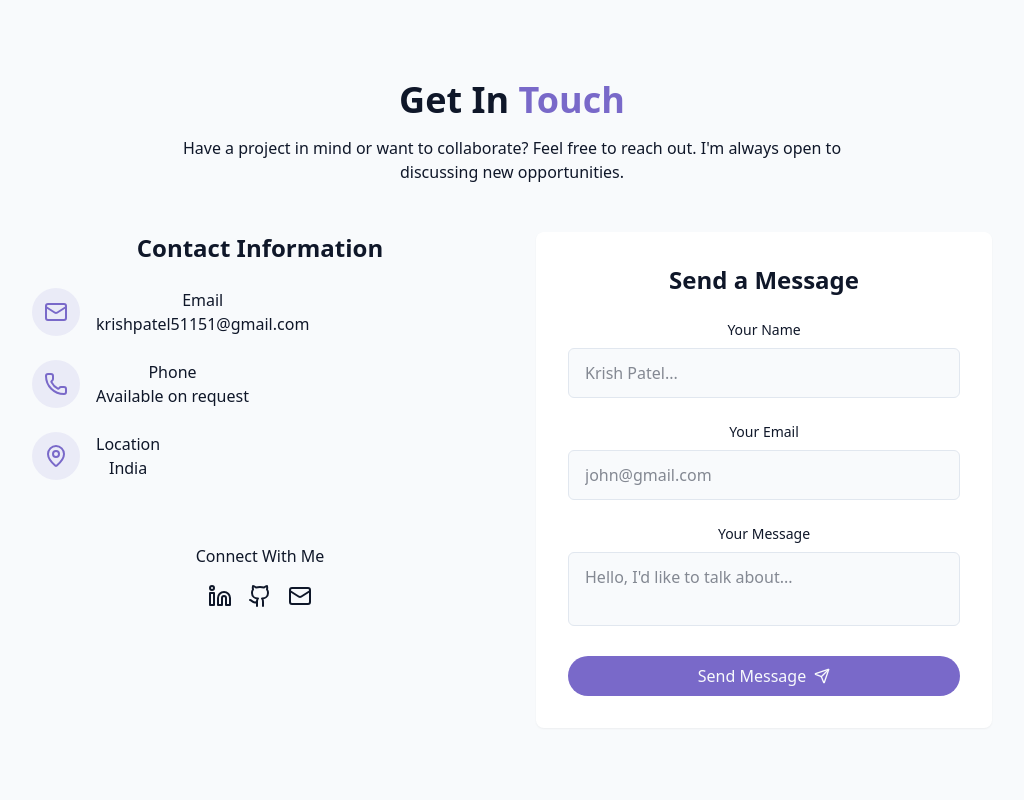
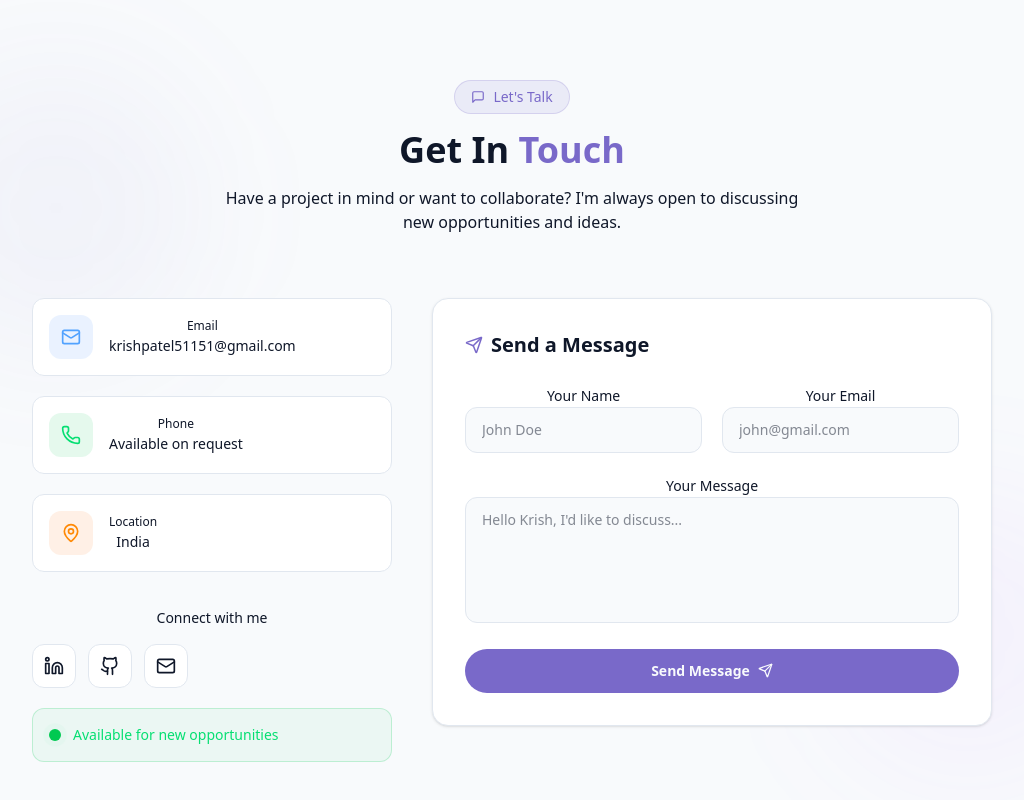
Before and after one commit to KrishPatel511/krishpatelportfolio.github.io, a React (Vite) app: page / in a window 1280 px wide. Shown: the part 4040-4840 px from the top of the page, without its empty margins (128-1152 px from the left). Built offline with nearby package versions, Linux system fonts and the light colour scheme.

Commit message:
Redesign ContactSection with attractive cards, social links, animated form

```diff
--- a/src/components/ContactSection.jsx
+++ b/src/components/ContactSection.jsx
@@ -1,122 +1,176 @@
-import {
-  Github,
-  Linkedin,
-  Mail,
-  MapPin,
-  Phone,
-  Send,
-} from "lucide-react";
+import { Github, Linkedin, Mail, MapPin, Phone, Send, MessageSquare } from "lucide-react";
 import { cn } from "@/lib/utils";
 import { useToast } from "@/hooks/use-toast";
 import { useState } from "react";
 
+const contactInfo = [
+  {
+    icon: <Mail className="h-5 w-5" />,
+    label: "Email",
+    value: "krishpatel51151@gmail.com",
+    href: "mailto:krishpatel51151@gmail.com",
+    color: "from-blue-500/20 to-blue-500/5",
+    iconBg: "bg-blue-500/10 text-blue-400",
+    border: "hover:border-blue-500/40",
+  },
+  {
+    icon: <Phone className="h-5 w-5" />,
+    label: "Phone",
+    value: "Available on request",
+    href: "#",
+    color: "from-green-500/20 to-green-500/5",
+    iconBg: "bg-green-500/10 text-green-400",
+    border: "hover:border-green-500/40",
+  },
+  {
+    icon: <MapPin className="h-5 w-5" />,
+    label: "Location",
+    value: "India",
+    href: "#",
+    color: "from-orange-500/20 to-orange-500/5",
+    iconBg: "bg-orange-500/10 text-orange-400",
+    border: "hover:border-orange-500/40",
+  },
+];
+
+const socials = [
+  {
+    icon: <Linkedin className="h-5 w-5" />,
+    label: "LinkedIn",
+    href: "https://linkedin.com/in/krishpatel511",
+    color: "hover:bg-blue-600 hover:border-blue-600",
+  },
+  {
+    icon: <Github className="h-5 w-5" />,
+    label: "GitHub",
+    href: "https://github.com/KrishPatel511",
+    color: "hover:bg-gray-700 hover:border-gray-700",
+  },
+  {
+    icon: <Mail className="h-5 w-5" />,
+    label: "Email",
+    href: "mailto:krishpatel51151@gmail.com",
+    color: "hover:bg-primary hover:border-primary",
+  },
+];
+
 export const ContactSection = () => {
   const { toast } = useToast();
   const [isSubmitting, setIsSubmitting] = useState(false);
+  const [formData, setFormData] = useState({ name: "", email: "", message: "" });
 
   const handleSubmit = (e) => {
     e.preventDefault();
-
     setIsSubmitting(true);
-
     setTimeout(() => {
       toast({
-        title: "Message sent!",
-        description: "Thank you for your message. I'll get back to you soon.",
+        title: "Message sent! 🎉",
+        description: "Thank you for reaching out. I'll get back to you soon.",
       });
       setIsSubmitting(false);
+      setFormData({ name: "", email: "", message: "" });
     }, 1500);
   };
+
   return (
-    <section id="contact" className="py-24 px-4 relative bg-secondary/30">
-      <div className="container mx-auto max-w-5xl">
-        <h2 className="text-3xl md:text-4xl font-bold mb-4 text-center">
-          Get In <span className="text-primary"> Touch</span>
+    <section id="contact" className="py-24 px-4 relative bg-secondary/30 overflow-hidden">
+
+      {/* Background glow blobs */}
+      <div className="absolute top-20 left-10 w-72 h-72 bg-primary/5 rounded-full blur-3xl pointer-events-none" />
+      <div className="absolute bottom-20 right-10 w-72 h-72 bg-purple-500/5 rounded-full blur-3xl pointer-events-none" />
+
+      <div className="container mx-auto max-w-5xl relative z-10">
+
+        {/* Header */}
+        <div className="text-center mb-16">
+          <div className="inline-flex items-center gap-2 px-4 py-1.5 rounded-full bg-primary/10 border border-primary/20 text-primary text-sm font-medium mb-4">
+            <MessageSquare size={14} />
+            Let's Talk
+          </div>
+          <h2 className="text-3xl md:text-4xl font-bold mb-4">
+            Get In <span className="text-primary">Touch</span>
           </h2>
+          <p className="text-muted-foreground max-w-xl mx-auto">
+            Have a project in mind or want to collaborate? I'm always open
+            to discussing new opportunities and ideas.
+          </p>
+        </div>
 
-        <p className="text-center text-muted-foreground mb-12 max-w-2xl mx-auto">
-          Have a project in mind or want to collaborate? Feel free to reach
-          out. I'm always open to discussing new opportunities.
-        </p>
+        <div className="grid grid-cols-1 lg:grid-cols-5 gap-10">
 
-        <div className="grid grid-cols-1 md:grid-cols-2 gap-12">
-          <div className="space-y-8">
-            <h3 className="text-2xl font-semibold mb-6">
-              {" "}
-              Contact Information
-            </h3>
+          {/* Left Panel */}
+          <div className="lg:col-span-2 space-y-5">
 
-            <div className="space-y-6 justify-center">
-              <div className="flex items-start space-x-4">
-                <div className="p-3 rounded-full bg-primary/10">
-                  <Mail className="h-6 w-6 text-primary" />{" "}
+            {/* Contact Info Cards */}
+            {contactInfo.map((item, i) => (
+              <a
+                key={i}
+                href={item.href}
+                className={cn(
+                  "group flex items-center gap-4 p-4 rounded-xl bg-card border border-border transition-all duration-300",
+                  item.border,
+                  "hover:shadow-md hover:-translate-y-0.5"
+                )}
+              >
+                <div className={cn("p-3 rounded-xl flex-shrink-0 transition-all duration-300", item.iconBg)}>
+                  {item.icon}
                 </div>
                 <div>
-                  <h4 className="font-medium"> Email</h4>
+                  <p className="text-xs text-muted-foreground mb-0.5">{item.label}</p>
+                  <p className="text-sm font-medium text-foreground group-hover:text-primary transition-colors duration-300">
+                    {item.value}
+                  </p>
+                </div>
+              </a>
+            ))}
+
+            {/* Social Links */}
+            <div className="pt-4">
+              <p className="text-sm text-muted-foreground mb-4 font-medium">Connect with me</p>
+              <div className="flex gap-3">
+                {socials.map((s, i) => (
                   <a
-                    href="mailto:krishpatel51151@gmail.com"
-                    className="text-muted-foreground hover:text-primary transition-colors"
+                    key={i}
+                    href={s.href}
+                    target="_blank"
+                    rel="noreferrer"
+                    title={s.label}
+                    className={cn(
+                      "flex items-center justify-center w-11 h-11 rounded-xl border border-border bg-card text-muted-foreground transition-all duration-300 hover:text-white hover:scale-110 hover:shadow-lg",
+                      s.color
+                    )}
                   >
-                    krishpatel51151@gmail.com
+                    {s.icon}
                   </a>
-                </div>
-              </div>
-              <div className="flex items-start space-x-4">
-                <div className="p-3 rounded-full bg-primary/10">
-                  <Phone className="h-6 w-6 text-primary" />{" "}
-                </div>
-                <div>
-                  <h4 className="font-medium"> Phone</h4>
-                  <a
-                    href="tel:+91"
-                    className="text-muted-foreground hover:text-primary transition-colors"
-                  >
-                    Available on request
-                  </a>
-                </div>
-              </div>
-              <div className="flex items-start space-x-4">
-                <div className="p-3 rounded-full bg-primary/10">
-                  <MapPin className="h-6 w-6 text-primary" />{" "}
-                </div>
-                <div>
-                  <h4 className="font-medium"> Location</h4>
-                  <a className="text-muted-foreground hover:text-primary transition-colors">
-                    India
-                  </a>
-                </div>
+                ))}
               </div>
             </div>
 
-            <div className="pt-8">
-              <h4 className="font-medium mb-4"> Connect With Me</h4>
-              <div className="flex space-x-4 justify-center">
-                <a href="https://linkedin.com/in/krishpatel511" target="_blank">
-                  <Linkedin />
-                </a>
-                <a href="https://github.com/KrishPatel511" target="_blank">
-                  <Github />
-                </a>
-                <a href="mailto:krishpatel51151@gmail.com" target="_blank">
-                  <Mail />
-                </a>
-              </div>
+            {/* Availability badge */}
+            <div className="flex items-center gap-3 p-4 rounded-xl bg-green-500/5 border border-green-500/20">
+              <span className="relative flex h-3 w-3 flex-shrink-0">
+                <span className="animate-ping absolute inline-flex h-full w-full rounded-full bg-green-400 opacity-75" />
+                <span className="relative inline-flex rounded-full h-3 w-3 bg-green-500" />
+              </span>
+              <p className="text-sm text-green-400 font-medium">
+                Available for new opportunities
+              </p>
             </div>
           </div>
 
-          <div
-            className="bg-card p-8 rounded-lg shadow-xs"
-            onSubmit={handleSubmit}
-          >
-            <h3 className="text-2xl font-semibold mb-6"> Send a Message</h3>
+          {/* Right Panel — Form */}
+          <div className="lg:col-span-3">
+            <div className="bg-card border border-border rounded-2xl p-8 shadow-sm">
+              <h3 className="text-xl font-bold mb-6 flex items-center gap-2">
+                <Send size={18} className="text-primary" />
+                Send a Message
+              </h3>
 
-            <form className="space-y-6">
-              <div>
-                <label
-                  htmlFor="name"
-                  className="block text-sm font-medium mb-2"
-                >
-                  {" "}
+              <form onSubmit={handleSubmit} className="space-y-5">
+
+                <div className="grid grid-cols-1 sm:grid-cols-2 gap-5">
+                  <div className="space-y-1.5">
+                    <label htmlFor="name" className="text-sm font-medium text-foreground">
                       Your Name
                     </label>
                     <input
@@ -124,17 +178,15 @@ export const ContactSection = () => {
                       id="name"
                       name="name"
                       required
-                  className="w-full px-4 py-3 rounded-md border border-input bg-background focus:outline-hidden foucs:ring-2 focus:ring-primary"
-                  placeholder="Krish Patel..."
+                      value={formData.name}
+                      onChange={(e) => setFormData({ ...formData, name: e.target.value })}
+                      className="w-full px-4 py-3 rounded-xl border border-input bg-background text-sm focus:outline-none focus:ring-2 focus:ring-primary/50 focus:border-primary transition-all duration-300 placeholder:text-muted-foreground/50"
+                      placeholder="John Doe"
                     />
                   </div>
 
-              <div>
-                <label
-                  htmlFor="email"
-                  className="block text-sm font-medium mb-2"
-                >
-                  {" "}
+                  <div className="space-y-1.5">
+                    <label htmlFor="email" className="text-sm font-medium text-foreground">
                       Your Email
                     </label>
                     <input
@@ -142,25 +194,27 @@ export const ContactSection = () => {
                       id="email"
                       name="email"
                       required
-                  className="w-full px-4 py-3 rounded-md border border-input bg-background focus:outline-hidden foucs:ring-2 focus:ring-primary"
+                      value={formData.email}
+                      onChange={(e) => setFormData({ ...formData, email: e.target.value })}
+                      className="w-full px-4 py-3 rounded-xl border border-input bg-background text-sm focus:outline-none focus:ring-2 focus:ring-primary/50 focus:border-primary transition-all duration-300 placeholder:text-muted-foreground/50"
                       placeholder="john@gmail.com"
                     />
                   </div>
+                </div>
 
-              <div>
-                <label
-                  htmlFor="message"
-                  className="block text-sm font-medium mb-2"
-                >
-                  {" "}
+                <div className="space-y-1.5">
+                  <label htmlFor="message" className="text-sm font-medium text-foreground">
                     Your Message
                   </label>
                   <textarea
                     id="message"
                     name="message"
                     required
-                  className="w-full px-4 py-3 rounded-md border border-input bg-background focus:outline-hidden foucs:ring-2 focus:ring-primary resize-none"
-                  placeholder="Hello, I'd like to talk about..."
+                    rows={5}
+                    value={formData.message}
+                    onChange={(e) => setFormData({ ...formData, message: e.target.value })}
+                    className="w-full px-4 py-3 rounded-xl border border-input bg-background text-sm focus:outline-none focus:ring-2 focus:ring-primary/50 focus:border-primary transition-all duration-300 resize-none placeholder:text-muted-foreground/50"
+                    placeholder="Hello Krish, I'd like to discuss..."
                   />
                 </div>
 
@@ -168,14 +222,30 @@ export const ContactSection = () => {
                   type="submit"
                   disabled={isSubmitting}
                   className={cn(
-                  "cosmic-button w-full flex items-center justify-center gap-2"
+                    "cosmic-button w-full flex items-center justify-center gap-2 py-3 text-sm font-semibold transition-all duration-300",
+                    isSubmitting && "opacity-70 cursor-not-allowed"
                   )}
                 >
-                {isSubmitting ? "Sending..." : "Send Message"}
-                <Send size={16} />
+                  {isSubmitting ? (
+                    <>
+                      <svg className="animate-spin h-4 w-4" viewBox="0 0 24 24" fill="none">
+                        <circle className="opacity-25" cx="12" cy="12" r="10" stroke="currentColor" strokeWidth="4" />
+                        <path className="opacity-75" fill="currentColor" d="M4 12a8 8 0 018-8v8z" />
+                      </svg>
+                      Sending...
+                    </>
+                  ) : (
+                    <>
+                      Send Message
+                      <Send size={15} />
+                    </>
+                  )}
                 </button>
+
               </form>
             </div>
+          </div>
+
         </div>
       </div>
     </section>
```
Lines whose indentation alone changed are shown as unchanged.
